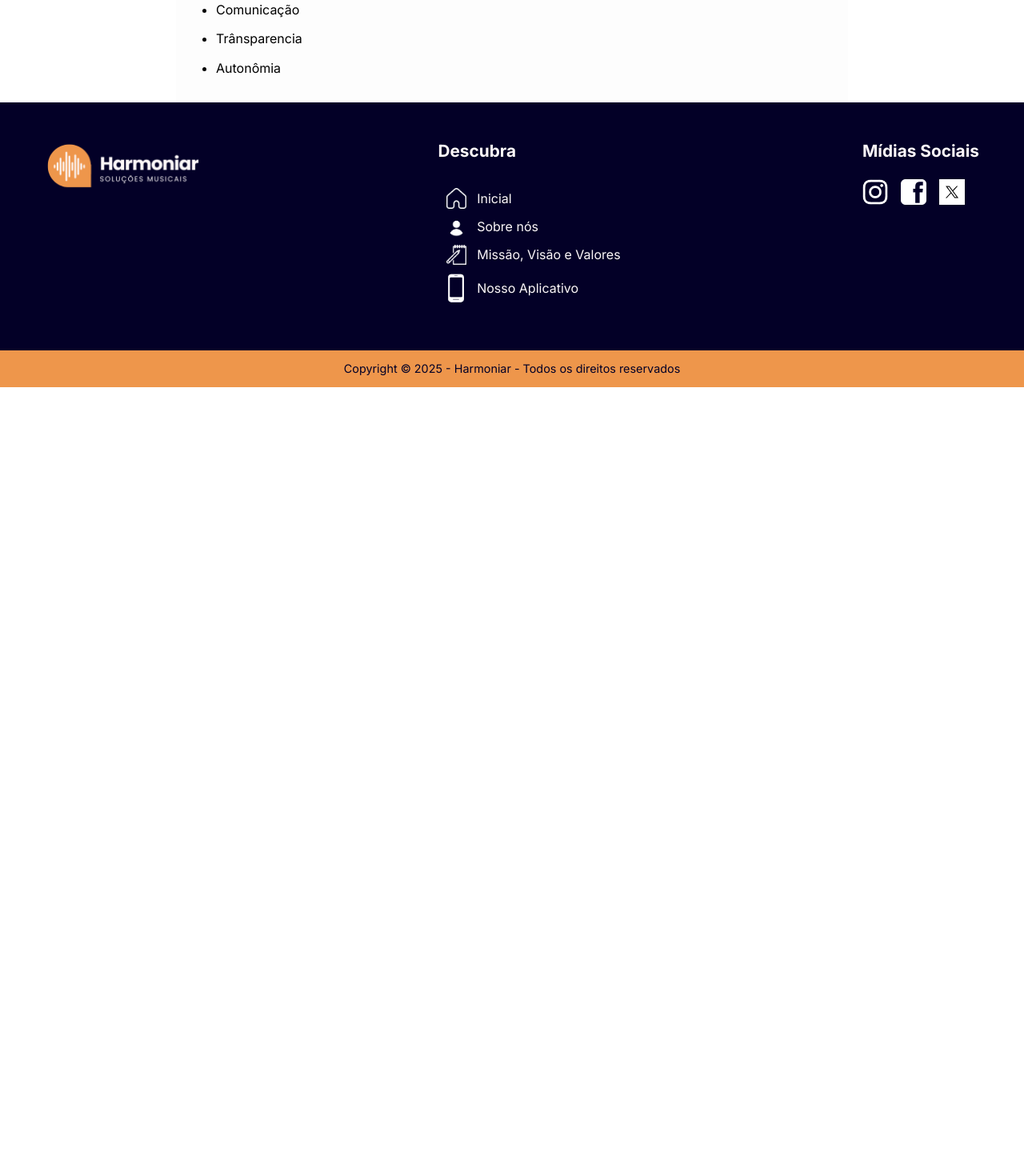
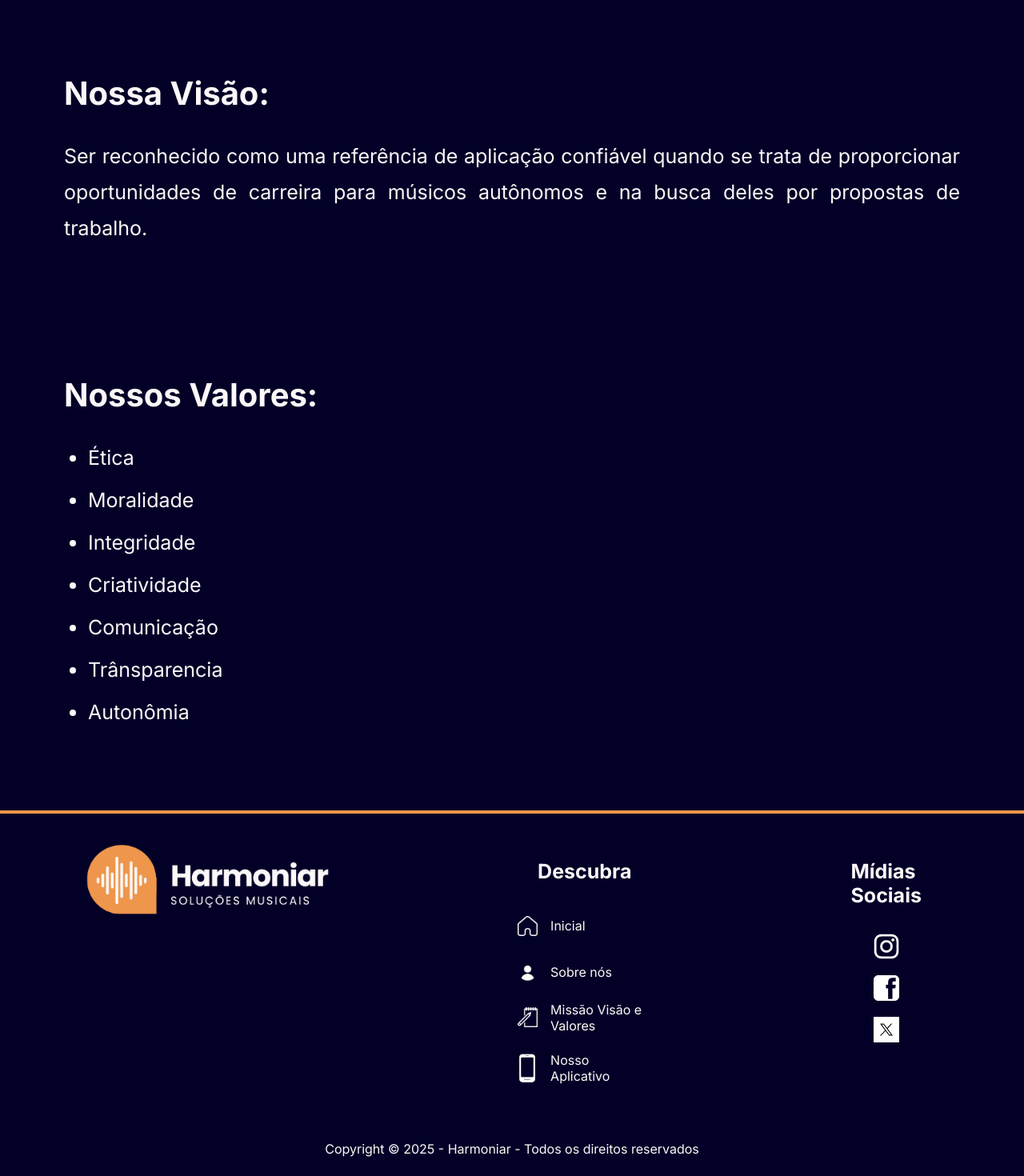
Before and after one commit to EduardoPQueiroz/HarmoniarWebsite, an Angular app: page /missao-valores in a window 1280 px wide. Shown: the part 826-2296 px from the top of the page at 80% size. Before the commit the page ends 1310 px from the top, so only its background shows below. Built offline with nearby package versions, Linux system fonts and the light colour scheme.

Commit message:
redesign

```diff
--- a/src/app/about-us/about-us.component.css
+++ b/src/app/about-us/about-us.component.css
@@ -1,32 +1,22 @@
 .about-us-container {
     font-family: 'Inter', 'Gill Sans MT', Calibri, 'Trebuchet MS', sans-serif;
+    background-color: #030027;
+    color:#fcf7f8;
+    place-items: center;
 }
 
 h1 {
-    text-align: center;
     font-size: 45px;
-    margin: 20px auto;
-}
-
-h2 {
-    text-align: center;
-    font-size: 30px;
-    margin: 25px auto;
-}
-
-img {
-    display: block;
-    max-width: 100%;
-    height: 400px;
-    margin: 0 auto 30px auto;
+    display: flex;
+    padding:4rem;
 }
 
 .text-block {
     font-size: 25px;
-    text-align: justify;
-    margin-left: auto;
-    margin-right: auto;
-    max-width: 1350px;
+    width: 70rem;
+    place-items: center;
+    padding: 5rem;
+
 }
 
 #objectives-list {
--- a/src/app/about-us/about-us.component.html
+++ b/src/app/about-us/about-us.component.html
@@ -1,20 +1,25 @@
 <div class="about-us-container">
-  <h1><strong>Sobre Nós</strong></h1>
-
-  <img src="./../../assets/img/Harmoniar_arquivos/Logo_Escura.png" alt="Harmoniar Logo">
-  <p class="text-block">
+  <div class="text-block">
+    <h1>Sobre Nós</h1>
+    <p>
       Muitos músicos independentes enfrentam grandes desafios para se estabelecer na carreira, e poucos conseguem alcançar o sucesso, como contratos com gravadoras.
       <br><br>Foi pensando nesse desafio que surgiu a Harmoniar, desenvolvendo o aplicativo MajorBeat, que visa ajudar músicos independentes, especialmente no que diz respeito ao preenchimento de suas agendas e ao gerenciamento de sua carreira. A proposta é conectar músicos a contratantes para que esses profissionais superem as dificuldades e avancem rumo à realização de seus sonhos.
     </p>
+  </div>
+    <div class="text-block">
+      <h1>Nossos Objetivos</h1>
+      <p>
+        Na Harmoniar, nosso principal objetivo é oferecer soluções práticas e eficientes para músicos que enfrentam as dificuldades do mercado. Sabemos que muitos têm talento e paixão pela música, mas precisam de ferramentas para transformar isso em uma carreira sustentável. Por isso, nos comprometemos em desenvolver soluções que tornam essa jornada mais acessível e menos desafiadora.
+      </p>
+    </div>
 
-  <h2><strong>Nossos Objetivos</strong></h2>
-  <p class="text-block">
-    Na Harmoniar, nosso principal objetivo é oferecer soluções práticas e eficientes para músicos que enfrentam as dificuldades do mercado. Sabemos que muitos têm talento e paixão pela música, mas precisam de ferramentas para transformar isso em uma carreira sustentável. Por isso, nos comprometemos em desenvolver soluções que tornam essa jornada mais acessível e menos desafiadora.
+    <div class="text-block">
+      <p>
         <br><br>Com isso em mente, nossos objetivos são:
       </p>
       <ul id="objectives-list">
         <li>
-      <p style="margin-top: 20px;"><strong>Apoiar músicos independentes:</strong> Ajudar artistas sem apoio de gravadoras a gerenciar melhor suas carreiras e acessar oportunidades de trabalho.</p>
+          <p><strong>Apoiar músicos independentes:</strong> Ajudar artistas sem apoio de gravadoras a gerenciar melhor suas carreiras e acessar oportunidades de trabalho.</p>
         </li>
         <li>
           <p><strong>Fornecer ferramentas de visibilidade:</strong> Oferecer recursos para que músicos mostrem seu trabalho de forma profissional e ganhem destaque online.</p>
@@ -26,11 +31,11 @@
           <p><strong>Inovar no mercado musical:</strong> Usar tecnologia para facilitar conexões, promover independência artística e reduzir burocracias.</p>
         </li>
         <li>
-      <p style="margin-bottom: 25px;"><strong>Apoiar o crescimento contínuo:</strong> Garantir que músicos possam evoluir, expandir suas oportunidades e manter relevância no setor.</p>
+          <p><strong>Apoiar o crescimento contínuo:</strong> Garantir que músicos possam evoluir, expandir suas oportunidades e manter relevância no setor.</p>
         </li>
       </ul>
-
-  <p class="text-block" style="margin-bottom: 35px;">
+      <p>
       Na Harmoniar, acreditamos que cada músico merece uma chance de transformar sua paixão em profissão. Nosso compromisso é criar as condições necessárias para que isso aconteça, tornando o caminho mais fácil, acessível e bem-sucedido para todos os artistas independentes.
     </p>
     </div>
+  </div>
--- a/src/app/footer/footer.component.css
+++ b/src/app/footer/footer.component.css
@@ -1,112 +1,77 @@
-
-#ft-container {
+#ft-container{
     background-color: #030027;
     color: #fcf7f8;
-  font-family: 'Inter', sans-serif;
-}
-
-/* Área interna */
-.content_container {
-  display: flex;
-  flex-wrap: wrap;
-  justify-content: space-between;
-  align-items: flex-start;
-  padding: 2em;
-  max-width: 1200px;
-  margin: auto;
-}
-
-/* Seções */
-.ft-section {
-  padding: 1em;
     display: flex;
     flex-direction: column;
-  gap: 0.8em;
+    align-items: center;
+    align-content: flex-start;
+    font-family: 'Inter', 'Gill Sans MT', Calibri, 'Trebuchet MS', sans-serif;
+    border-top: 4px solid #ee964b;
 }
-
-.ft-section ul {
-  list-style: none;
-  margin: 1px;
+.content_container{
+    display: flex;
+    align-items: flex-start;
+    justify-content: space-between;
+    margin: 0;
     padding: 0;
 }
-
-.logo-section {
+.ft-section{
+    padding: 2em 7em;
+    display: flex;
+    flex-direction: column;
+    align-items: flex-start;
+}
+#midiasSection{
+    display: flex;
     align-items: center;
 }
 
-.LogoImg {
-  max-width: 200px;
-  height: auto;
+/* Inicio LINKS */
+.ft-linkscontainer{
+  display: flex;
+  align-items: center;
+  text-decoration: none;
 }
 
-/* Títulos */
-.ft-div-title {
-  font-size: 1.3em;
-  font-weight: bold;
-  margin-bottom: 0.5em;
+.ft-linkscontainer a{
+  text-decoration: none;
+  color: #fcf7f8;
+  transition: transform 0.3s ease;
 }
 
-/* Links */
-.ft-linkscontainer {
-  display: flex;
-  align-items: center;
-  margin: 10px;
+.ft-linkscontainer a:hover{
+  text-decoration: underline;
+  color: #fcf7f8;
+}
+/* fim LINKS */
+
+
+.ft-div-title{
+    font-size: 25px;
+    font-weight: bold;
+    margin: 1em;
 }
 
-.LinkIcon {
+.LogoImg{
+    width: 20em;
+
+}
+.LinkIcon{
     width: 25px;
-  margin-right: 0.8em;
+    padding: 1em 1em 1em 0;
 }
 
-.ft-linkscontainer a {
-  text-decoration: none;
-  color: #fcf7f8;
-  transition: color 0.3s ease;
+/* Social Media Icons start */
+.MediaIcon{
+    width: 2em;
+    padding: 1vh;
+    transition: transform 0.3s ease;
 }
+.MediaIcon:hover{
+  transform: scale(1.2);
 
-.ft-linkscontainer a:hover {
-  text-decoration: underline;
-  color: #ee964b;
 }
-
-/* Redes sociais */
-.social-container {
-  display: flex;
-  gap: 1em;
+/* Social Media Icons end */
+.ft-text{
+  margin: 3vh;
 }
-
-.MediaIcon {
-  width: 32px;
-  transition: transform 0.3s ease, filter 0.3s ease;
-}
-
-.MediaIcon:hover {
-  transform: scale(1.2);
-  filter: brightness(1.3);
-}
-
-/* Barra inferior */
-.footer-bottom {
-  background-color: #ee964b;
-  text-align: center;
-  padding: 1em;
-  color: #030027;
-  font-size: 0.9em;
-}
-
-/* Responsividade */
-@media (max-width: 768px) {
-  .content_container {
-    flex-direction: column;
-    align-items: center;
-    text-align: center;
-  }
-
-  .ft-section {
-    align-items: center;
-  }
-
-  .social-container {
-    justify-content: center;
-  }
-}
--- a/src/app/footer/footer.component.html
+++ b/src/app/footer/footer.component.html
@@ -1,69 +1,45 @@
-
-<footer id="ft-container">
+<div id="ft-container">
     <div class="content_container">
-
-    <!-- Logo -->
-    <section class="ft-section logo-section">
-      <img src="./../../assets/img/Harmoniar_arquivos/Logo_Escura_SemFundo.png"
-           alt="Logo da empresa Harmoniar"
-           class="LogoImg">
-    </section>
-
-    <!-- Navegação -->
-    <nav class="ft-section">
+        <div class="ft-section">
+            <img src="./../../assets/img/Harmoniar_arquivos/Logo_Escura_SemFundo.png" alt="Logo da empresa harmoniar" class="LogoImg">
+        </div>
+        <div class="ft-section">
             <div class="ft-div-title">
                 <p>Descubra</p>
             </div>
-      <ul>
-        <li>
             <div class="ft-linkscontainer">
-            <img src="./../../assets/img/Harmoniar_arquivos/Home_Icon.png" alt="Ícone página inicial" class="LinkIcon">
+                <img src="./../../assets/img/Harmoniar_arquivos/Home_Icon.png" alt="HomeIcon" class="LinkIcon">
                 <a routerLink="/">Inicial</a>
             </div>
-        </li>
-        <li>
             <div class="ft-linkscontainer">
-            <img src="./../../assets/img/Harmoniar_arquivos/User_Icon.png" alt="Ícone sobre nós" class="LinkIcon">
+                <img src="./../../assets/img/Harmoniar_arquivos/User_Icon.png" alt="AboutUsIcon" class="LinkIcon">
                 <a routerLink="/sobre-nos">Sobre nós</a>
             </div>
-        </li>
-        <li>
             <div class="ft-linkscontainer">
-            <img src="./../../assets/img/Harmoniar_arquivos/Missao_Icon.png" alt="Ícone missão e valores" class="LinkIcon">
-            <a routerLink="/missao-valores">Missão, Visão e Valores</a>
+                <img src="./../../assets/img/Harmoniar_arquivos/Missao_Icon.png" alt="MVVIcon" class="LinkIcon">
+                <a routerLink="/missao-valores">Missão Visão e Valores</a>
             </div>
-        </li>
-        <li>
             <div class="ft-linkscontainer">
-            <img src="./../../assets/img/Harmoniar_arquivos/App_Icon.png" alt="Ícone aplicativo" class="LinkIcon">
+                <img src="./../../assets/img/Harmoniar_arquivos/App_Icon.png" alt="AppIcon" class="LinkIcon">
                 <a routerLink="/nosso-aplicativo">Nosso Aplicativo</a>
             </div>
-        </li>
-      </ul>
-    </nav>
-
-    <!-- Redes sociais -->
-    <section class="ft-section" id="midiasSection">
-      <div class="ft-div-title">
+        </div>
+        <div class="ft-section" id="midiasSection">
+            <div class="ft-div-title" >
                 <p>Mídias Sociais</p>
             </div>
-      <div class="social-container">
-        <a href="#" target="_blank" rel="noopener noreferrer" aria-label="Instagram">
-          <img src="./../../assets/img/Harmoniar_arquivos/Instagram_Icon.png" alt="Ícone Instagram" class="MediaIcon">
-        </a>
-        <a href="#" target="_blank" rel="noopener noreferrer" aria-label="Facebook">
-          <img src="./../../assets/img/Harmoniar_arquivos/Facebook_Icon.png" alt="Ícone Facebook" class="MediaIcon">
-        </a>
-        <a href="#" target="_blank" rel="noopener noreferrer" aria-label="Twitter">
-          <img src="./../../assets/img/Harmoniar_arquivos/Twitter_Icon.png" alt="Ícone Twitter" class="MediaIcon">
-        </a>
+            <div class="ft-midiasocialicon">
+                <a href=""><img src="./../../assets/img/Harmoniar_arquivos/Instagram_Icon.png" alt="Icone instagram" class="MediaIcon"></a>
             </div>
-    </section>
-
+            <div class="ft-midiasocialicon">
+                <a href=""><img src="./../../assets/img/Harmoniar_arquivos/Facebook_Icon.png" alt="Icone facebook" class="MediaIcon"></a>
             </div>
-
-  <!-- Barra inferior -->
-  <div class="footer-bottom">
-    <p>Copyright © 2025 - Harmoniar - Todos os direitos reservados</p>
+            <div class="ft-midiasocialicon">
+                <a href=""><img src="./../../assets/img/Harmoniar_arquivos/Twitter_Icon.png" alt="icone x" class="MediaIcon"></a>
             </div>
+        </div>
+    </div>
+    <footer>
+        <p class="ft-text">Copyright © 2025 - Harmoniar - Todos os direitos reservados</p>
     </footer>
+</div>
--- a/src/app/header/header.component.css
+++ b/src/app/header/header.component.css
@@ -6,6 +6,7 @@
   flex-direction: row;
   justify-content: space-evenly; /* distribui igualmente */
   background-color: #030027;
+  border-bottom: 4px solid #ee964b; /* cor, espessura e estilo da "margem" */
 }
 
 .header nav{
--- a/src/app/home/home.component.css
+++ b/src/app/home/home.component.css
@@ -2,54 +2,35 @@
     font-family: 'Inter', 'Gill Sans MT', Calibri, 'Trebuchet MS', sans-serif;
 }
 
-.darkcontainer h1{
-    font-size: 50px;
-    padding:3rem;
-    font-weight: bold;
+.darkcontainer{
+    color: #fcf7f8;
+    display: flex;
+    place-items: center;
+    padding:5rem;
+    background-color: #030027;
+    align-items: center;
 }
 
-.darkcontainer p{
-    margin:30px;
-    font-size: 25px;
-    padding:3rem;
-}
-
-.darkcontainer{
-    color: #fcf7f8;
-    display: grid;
-    place-items: center;
-    padding:2rem;
-    background-color: #030027;
-    align-items: center;
-    margin:3rem;
-}
-
-button{
-    margin: 3rem;
-    font-size: 30px;
-    border-radius: 30px/30%;
-    background-color: #ee964b;
-    color:#fcf7f8;
-    width:20rem;
-    height: 5rem;
-    font-weight: bold;
-
-}
-
-.darkcontainer img{
-    margin:3rem;
-    height: 25rem;
+.darkcontainer button{
+background-color: #ee964b;
 }
 
 .whitecontainer{
-    color: #030027;
-    display: grid;
+    color: #fcf7f8;
+    display: flex;
     place-items: center;
-    padding:2rem;
-    background-color: #fcf7f8;
+    padding:5rem;
+    background-color: #ee964b;
     align-items: center;
-    margin:4rem;
 }
+
+img{
+    margin:2rem;
+    height: auto;
+    max-width: 40%;
+}
+
+
 
 .whitecontainer p{
     margin:30px;
@@ -57,17 +38,63 @@ button{
     padding:1rem;
 }
 
-.back{
-    font-size: 50px;
-    background-image: url(./../../assets/img/Harmoniar_arquivos/image.png);
-    padding-left: 30vw;
-    padding-right: 30vw;
-    height: 20rem;
-    background-size: contain;
-    background-repeat: no-repeat;
-    background-position: center center;
+.whitecontainer button{
+background-color: #030027;
+}
+
+.intro{
+    color: #fcf7f8;
     display: grid;
     place-items: center;
-    justify-content: center;
+    padding:5rem;
+    background-color: #030027;
     align-items: center;
 }
+
+button{
+    margin: 3rem;
+    font-size: 20px;
+    border-radius: 30px/60%;
+    color:#fcf7f8;
+    width:15rem;
+    height: 3rem;
+    font-weight: bold;
+}
+
+.back{
+    padding: 5rem;
+    display: flex;
+    width: 35em;
+    height: 12em;
+    align-items: center;
+}
+
+.subtitle{
+    padding: 10rem;
+}
+
+h1{
+    font-size: 50px;
+    padding:3rem;
+    font-weight: bold;
+}
+
+p{
+    margin:30px;
+    font-size: 25px;
+    padding:3rem;
+}
+
+.TextBlock{
+    place-items: center;
+    width: 40rem;
+    margin-left: auto;
+    padding: 5rem;
+}
+
+.TextBlockW{
+    place-items: center;
+    width: 40rem;
+    margin-right: auto;
+    padding: 5rem;
+}
--- a/src/app/home/home.component.html
+++ b/src/app/home/home.component.html
@@ -1,28 +1,32 @@
 <div id="ft-container">
     <div class="content_container">
+        <div class="intro">
+            <img class="back" src="./../../assets/img/Harmoniar_arquivos/Logo_Escura_SemFundo.png">
+            <h1 class="subtitle">Música, Tecnologia e Inovação.</h1>
+        </div>
         <div class="whitecontainer">
-            <h1 class="back">Nossa Empresa</h1>
-            <p>A Harmoniar surgiu com o objetivo de apoiar músicos independentes em sua jornada profissional. Na sociedade atual, o caminho para se tornar um profissional da música é repleto de desafios. Fazendo muitos desistirem, devido às dificuldades em alcançar o sucesso nesse setor.
-
-Nesse contexto, desenvolvemos o app MajorBeat com o objetivo de facilitar a vida desses artistas, ajudando-os a preencher suas agendas e a avançar rumo à realização dos seus sonhos musicais.</p>
+            <div class="TextBlockW">
+                <h1>Sobre Nós</h1>
+                <p>Na Harmoniar, acreditamos no poder transformador da música e no talento de artistas independentes. Sabemos que seguir uma carreira musical no Brasil é um caminho cheio de desafios — muitos talentos acabam desistindo por falta de oportunidades e visibilidade.</p>
+                <button routerLink="/sobre-nos">Ver mais sobre</button>
+            </div>
+            <img src="./../../assets/img/Harmoniar_arquivos/Logo_Escura.png" class="Logo">
         </div>
         <div class="darkcontainer">
-            <h1>Sobre Nós</h1>
-            <p>Na Harmoniar, acreditamos no poder transformador da música e no talento de artistas independentes. Sabemos que seguir uma carreira musical no Brasil é um caminho cheio de desafios — muitos talentos acabam desistindo por falta de oportunidades e visibilidade.</p>
-            <img src="./../../assets/img/Harmoniar_arquivos/Logo_Escura.png" class="Logo">
-            <button routerLink="/sobre-nos">Ver mais sobre</button>
+             <img src="./../../assets/img/Harmoniar_arquivos/image 1.png" class="pessoas">
+            <div class="TextBlock">
+                <h1>Nossa Missão Visão e Valores</h1>
+                <p>Nosso objetivo é apoiar músicos e bandas independentes na realização de seus sonhos, conectando-os de forma prática e eficiente com contratantes em busca de seus serviços.</p>
+                <button routerLink="/missao-valores">Ver mais sobre</button>
+            </div>
         </div>
         <div class="whitecontainer">
-            <h1>Nossa Missão Visão e Valores</h1>
-            <p>Nosso objetivo é apoiar músicos e bandas independentes na realização de seus sonhos, conectando-os de forma prática e eficiente com contratantes em busca de seus serviços.</p>
-            <img src="./../../assets/img/Harmoniar_arquivos/image 1.png" class="pessoas">
-            <button routerLink="/missao-valores">Ver mais sobre</button>
-        </div>
-        <div class="darkcontainer">
-            <h1>Descubra mais sobre Nosso Aplicativo</h1>
-            <p>O MajorBeat é um aplicativo móvel desenvolvido para impulsionar as carreiras e agendas de músicos e bandas independentes, facilitando a conexão deles com contratantes em busca de seus serviços.</p>
-            <img src="./../../assets/img/Harmoniar_arquivos/LOGOMARCA 2.png" class="majorbeat">
-            <button routerLink="/nosso-aplicativo">Ver mais sobre</button>
+            <div class="TextBlockW">
+                <h1>Descubra mais sobre Nosso Aplicativo</h1>
+                <p>O MajorBeat é um aplicativo móvel desenvolvido para impulsionar as carreiras e agendas de músicos e bandas independentes, facilitando a conexão deles com contratantes em busca de seus serviços.</p>
+                <button routerLink="/nosso-aplicativo">Ver mais sobre</button>
+            </div>
+            <img src="./../../assets/img/Harmoniar_arquivos/LOGOMARCA.png" class="majorbeat">
         </div>
     </div>
 </div>
--- a/src/app/mb/mb.component.css
+++ b/src/app/mb/mb.component.css
@@ -4,8 +4,9 @@
  align-items: center ;
  text-align: center;
  justify-content: center ;
- margin-top: 5%;
- margin-bottom: 5%;
+ padding: 3rem;
+ background-color: #030027;
+ color:#fcf7f8 ;
 }
 
 #title{
--- a/src/app/mvv/mvv.component.css
+++ b/src/app/mvv/mvv.component.css
@@ -1,53 +1,50 @@
 .container {
- max-width: 800px;
  margin: auto;
  padding: 20px;
  font-family: 'Inter', 'Gill Sans MT', Calibri, 'Trebuchet MS', sans-serif;
- background-color: #fdfdfd;
- color: #000000;
+ background-color: #030027;
+ color: #fcf7f8;
  line-height: 1.8;
+
+
 }
 
 .titulo {
   font-size: 22px;
   margin-bottom: 50px;
   text-align: center;
+  margin-top: 40px;
 }
 
-.Sub1 h2 {
-  font-size: 20px;
-  margin-top: 20px;
+h2 {
+  font-size: 40px;
+  margin-top: 150px;
   padding-left: 1.6;
   margin-bottom: 20px;
 }
 
-.Sub2 h2{
-  font-size: 20px;
-  margin-top: 20px;
-  padding-left: 1.6;
-  margin-bottom: 20px;
-}
-
-.Sub3 h2 {
-  font-size: 20px;
-  margin-top: 20px;
-  padding-left: 1.6;
-  margin-bottom: 20px;
-}
 
 p {
   text-align: justify;
-  font-size: 16px;
   margin-bottom: 20px;
+  font-size: 25px;
 }
 
 ul {
   list-style-type: disc;
   padding-left: 30px;
   margin-top: 10px;
+  margin-bottom: 80px;
 }
 
 ul li {
   margin-bottom: 8px;
-  font-size: 16px;
+  font-size: 25px;
 }
+
+.back{
+ width: 70rem;
+ align-items: center;
+ margin-left: auto;
+ margin-right: auto;
+}
--- a/src/app/mvv/mvv.component.html
+++ b/src/app/mvv/mvv.component.html
@@ -1,4 +1,5 @@
 <div class="container">
+    <div class="back">
     <div class="titulo">
         <h1>Propósito</h1>
     </div>
@@ -44,3 +45,6 @@
         <li>Autonômia</li>
     </ul>
 </section>
+
+</div>
+</div>
```
Lines whose indentation alone changed are shown as unchanged.
